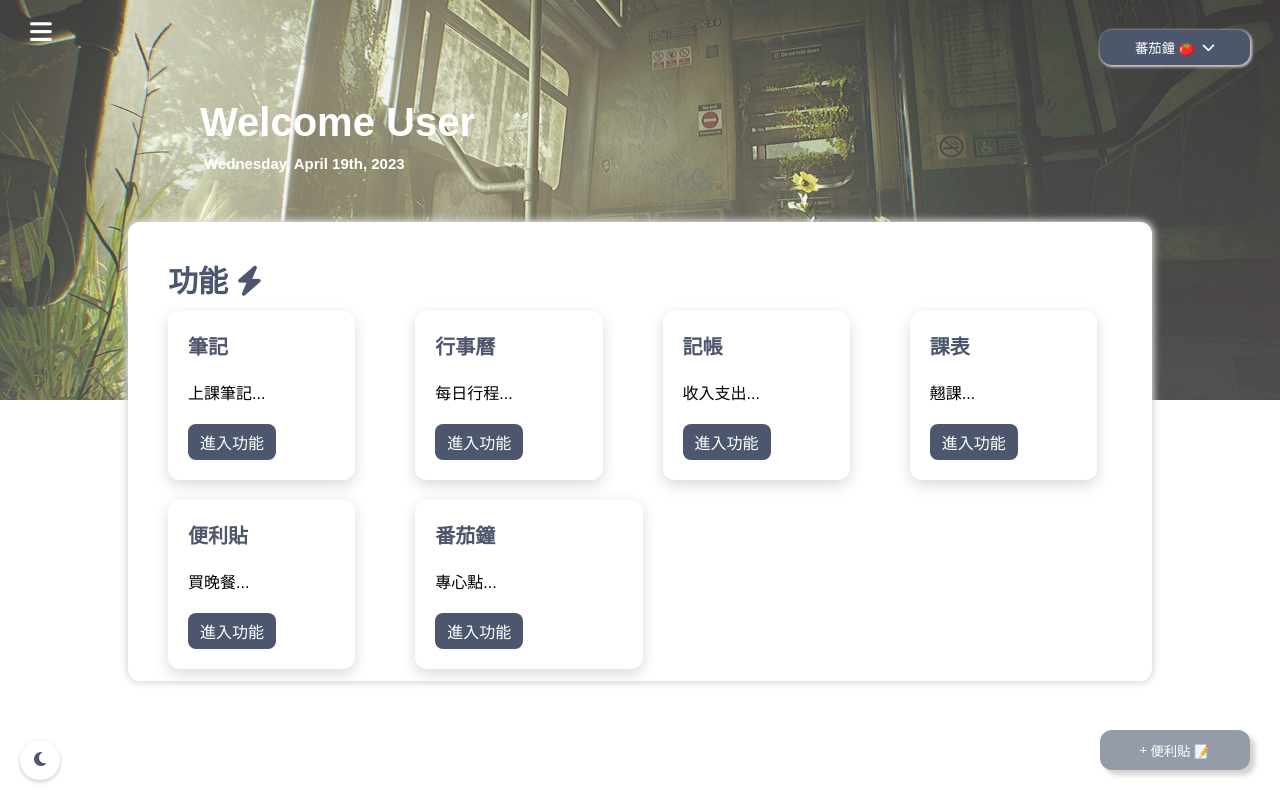
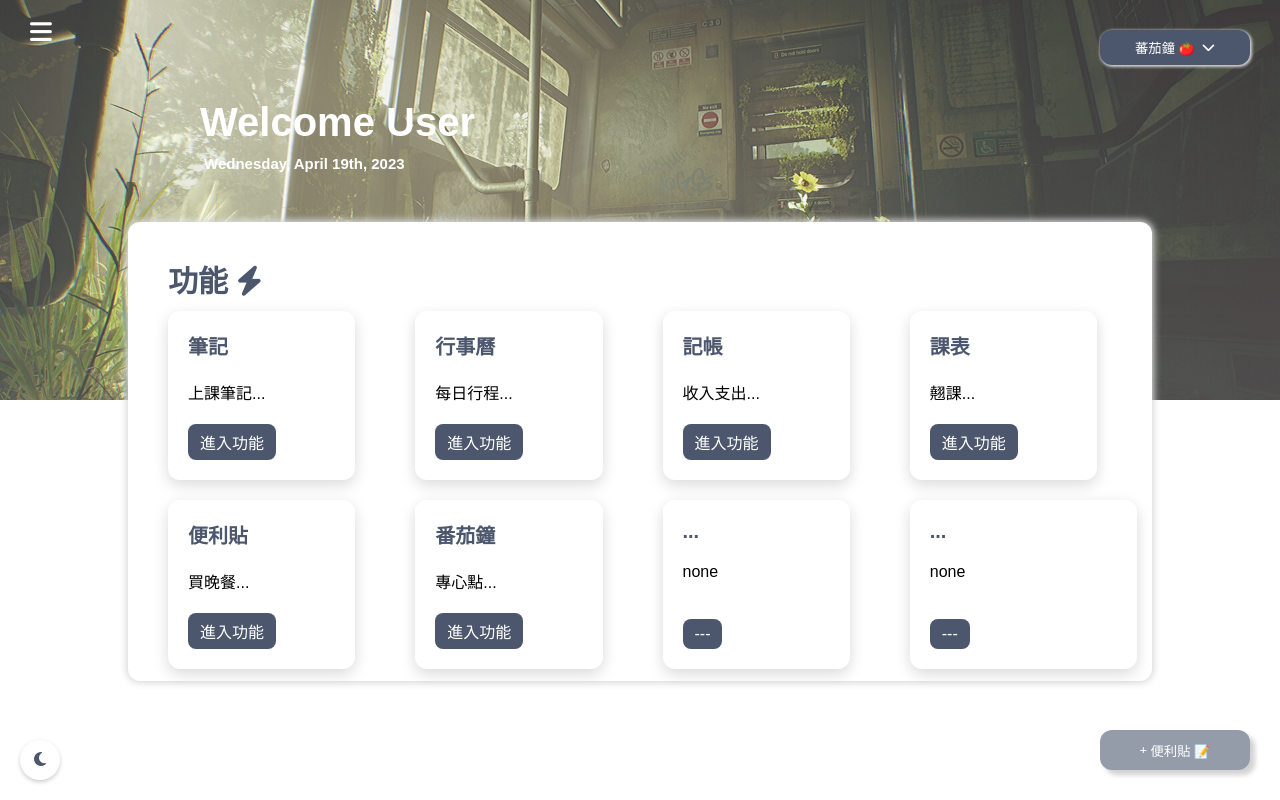
Before and after one commit to stickmanonline10155/SA-t4-webcode, a PHP site: page /homepage.php in a window 1280 px wide. Run offline with PHP 8.4, Linux system fonts and the light colour scheme; some libraries are stand-ins or nearby versions.

Commit message:
Update homepage.php

```diff
--- a/homepage.php
+++ b/homepage.php
@@ -140,6 +140,28 @@
                 <a href="#" class="box-link">進入功能</a>
             </div>
         </li>
+        <li class="box">
+            <div>
+                <h3 class="box-title">...</h3>
+                <div class="box-content">
+                    <p>none</p>
+                </div>
+            </div>
+            <div class="box-link-wrapper">
+                <a href="#" class="box-link">---</a>
+            </div>
+        </li>
+        <li class="box">
+            <div>
+                <h3 class="box-title">...</h3>
+                <div class="box-content">
+                    <p>none</p>
+                </div>
+            </div>
+            <div class="box-link-wrapper">
+                <a href="#" class="box-link">---</a>
+            </div>
+        </li>
     </ul>
 </div>
 
```
